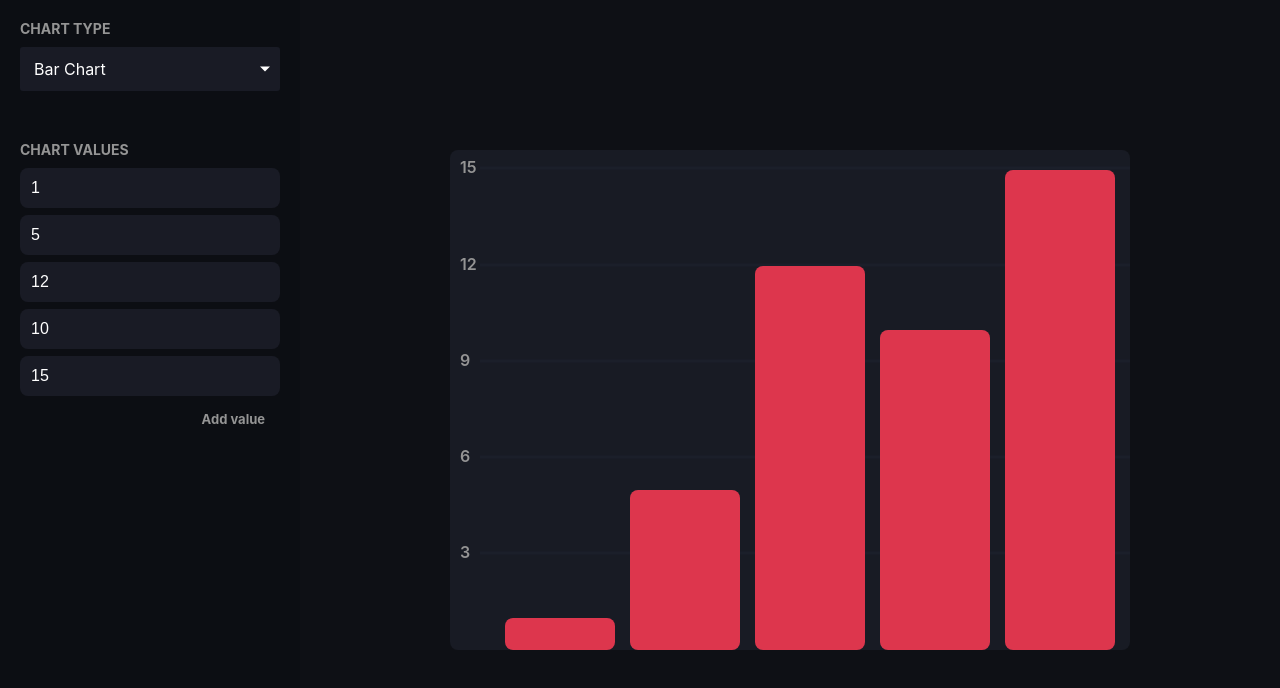
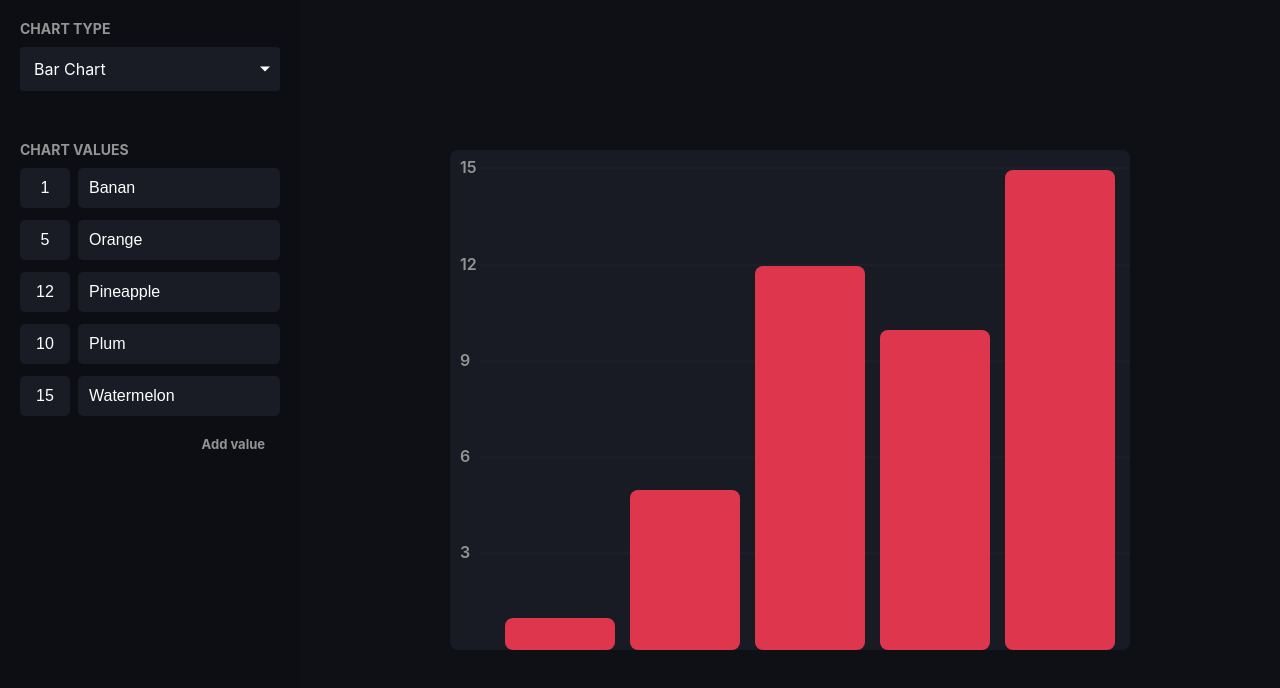
Before and after one commit to Poxie/graph-app, a React (Create React App) app in the folder frontend/: page /create/bar in a window 1280 px wide. Shown: the top 688 px of the page. Built offline with nearby package versions, Linux system fonts and the light colour scheme.

Commit message:
Added ability to change value labels

```diff
--- a/frontend/src/pages/editor/Editor.scss
+++ b/frontend/src/pages/editor/Editor.scss
@@ -33,5 +33,15 @@
     }
 }
 .sidebar input {
-    margin-bottom: 7px;
+    margin-bottom: 12px;
 }
+.value-inputs {
+    input {
+        border-radius: 5px !important;
+    }
+    .input:first-of-type input {
+        width: 50px;
+        text-align: center;
+        margin-right: 8px;
+    }
+}
--- a/frontend/src/pages/editor/SidebarValues.tsx
+++ b/frontend/src/pages/editor/SidebarValues.tsx
@@ -3,6 +3,7 @@ import { Button } from "../../components/Button"
 import { Flex } from "../../components/Flex"
 import { Input } from "../../components/Input"
 import { ChartValue } from "../../types/ChartValue";
+import { ValueInputs } from "./ValueInputs";
 
 const findDuplicates = (arr: number[]) => {
     let duplicates: number[] = [];
@@ -29,11 +30,12 @@ export const SidebarValues: React.FC<Props> = ({ values, setValues }) => {
         valueLength.current = values.length;
     }, [values.length]);
 
-    const handleChange = (value: number, index: number) => {
+    const handleChange = (type: 'value' | 'label', value: number | string, index: number) => {
         setValues(previous => {
             const newValues = previous.map((prev, key) => {
                 if(key === index) {
-                    prev.value = value;
+                    // @ts-ignore
+                    prev[type] = value;
                 }
                 return prev;
             })
@@ -79,15 +81,11 @@ export const SidebarValues: React.FC<Props> = ({ values, setValues }) => {
             </span>
             {values.map((value, key) => {
                 return(
-                    <Input
-                        defaultValue={isNaN(value.value) ? '' : value.value.toString()}
-                        placeholder={'Enter value...'}
-                        onChange={(value) => handleChange(parseInt(value), key)}
-                        noSubmit={true}
-                        defaultFocus={true}
-                        onFocus={() => onFocus(key)}
-                        onBlur={onBlur}
-                        onKeyPress={handleKeyPress}
+                    <ValueInputs
+                        handleChange={handleChange}
+                        value={value.value}
+                        label={value.label}
+                        index={key}
                         key={key}
                     />
                 )
--- /dev/null
+++ b/frontend/src/pages/editor/ValueInputs.tsx
@@ -0,0 +1,26 @@
+import { Flex } from "../../components/Flex"
+import { Input } from "../../components/Input"
+
+interface Props {
+    value: number;
+    label: string;
+    handleChange: (type: 'value' | 'label', value: number | string, index: number) => void;
+    index: number;
+}
+export const ValueInputs: React.FC<Props> = ({ value, label, handleChange, index }) => {
+    return(
+        <Flex className="value-inputs">
+            <Input
+                defaultValue={isNaN(value) ? '' : value.toString()}
+                onChange={(value) => handleChange('value', parseInt(value), index)}
+                noSubmit={true}
+                defaultFocus={true}
+            />
+            <Input
+                defaultValue={label}
+                placeholder={'Enter value label...'}
+                onChange={(value) => handleChange('label', value, index)}
+            />
+        </Flex>
+    )
+}
```
